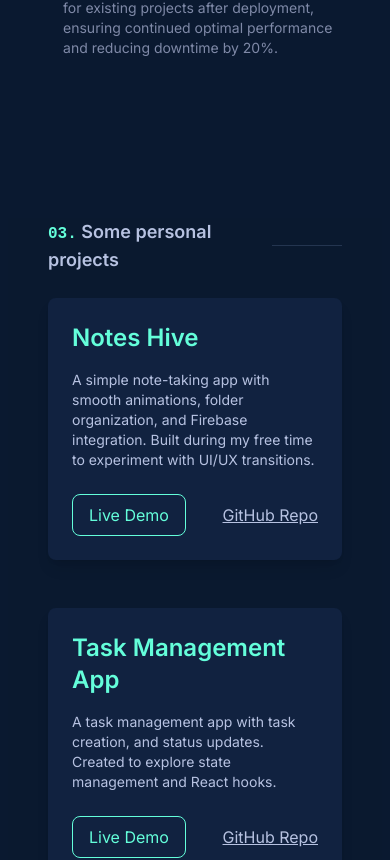
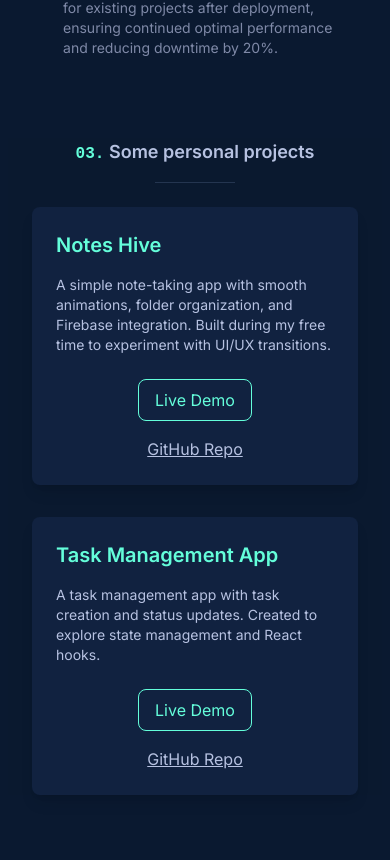
Before and after one commit to Seun-olu/My-Portfolio, a Next.js app: page / in a window 390 px wide. Shown: the part 2217-3077 px from the top of the page. Built offline with nearby package versions, Linux system fonts and the light colour scheme.

Commit message:
make the projects sections fully responsive

```diff
--- a/app/Components/Projects.jsx
+++ b/app/Components/Projects.jsx
@@ -6,9 +6,10 @@ const Projects = ({ id }) => {
   return (
     <section
       id={id}
-      className="lg:px-44 px-10 mt-40 scroll-mt-24 bg-[#0a192f] text-[#b7c2e1] flex flex-col w-full "
+      className="lg:px-44 px-6 mt-20 md:mt-40 scroll-mt-24 bg-[#0a192f] text-[#b7c2e1] flex flex-col w-full"
     >
-      <div className="flex gap-4 items-center justify-start pb-6 lg:pb-10 text-[#b7c2e1]">
+      {/* Section Title */}
+      <div className="flex flex-col sm:flex-row gap-4 items-center sm:justify-start pb-6 md:pb-10 text-center sm:text-left">
         <h2 className="cursor-pointer font-sanss font-semibold text-lg sm:text-xl lg:text-[25px]">
           <span className="text-[#64feda] font-Mono text-base sm:text-lg lg:text-[20px]">
             03.
@@ -19,23 +20,23 @@ const Projects = ({ id }) => {
       </div>
 
       {/* Project Cards */}
-      <div>
-        <div className="grid gap-12 md:grid-cols-2 max-w-5xl">
+      <div className="grid gap-8 sm:gap-12 grid-cols-1 md:grid-cols-2 max-w-5xl mx-auto">
         {/* Notes App Card */}
         <div className="relative group bg-[#112240] p-6 rounded-lg shadow-lg transform transition-transform hover:-translate-y-2">
-            <h3 className="text-2xl font-semibold text-[#64feda] mb-4">
+          <h3 className="text-xl sm:text-2xl font-semibold text-[#64feda] mb-4">
             Notes Hive
           </h3>
-            <p className="text-sm mb-6">
+          <p className="text-sm sm:text-base mb-6">
             A simple note-taking app with smooth animations, folder
-              organization, and Firebase integration. Built during my free time
-              to experiment with UI/UX transitions.
+            organization, and Firebase integration. Built during my free time to
+            experiment with UI/UX transitions.
           </p>
-            <div className="flex justify-between items-center">
+          <div className="flex flex-col sm:flex-row justify-between gap-4 items-center">
             <a
               href="https://note-hive.netlify.app/"
               className="text-[#64feda] border border-[#64feda] px-4 py-2 rounded-lg hover:bg-[#64feda] hover:text-[#0a192f] transition"
               target="_blank"
+              rel="noopener noreferrer"
             >
               Live Demo
             </a>
@@ -43,6 +44,7 @@ const Projects = ({ id }) => {
               href="https://github.com/Seun-olu/Note-Hive"
               className="text-[#b7c2e1] underline hover:text-[#64feda] transition"
               target="_blank"
+              rel="noopener noreferrer"
             >
               GitHub Repo
             </a>
@@ -51,18 +53,19 @@ const Projects = ({ id }) => {
 
         {/* Task Management App Card */}
         <div className="relative group bg-[#112240] p-6 rounded-lg shadow-lg transform transition-transform hover:-translate-y-2">
-            <h3 className="text-2xl font-semibold text-[#64feda] mb-4">
+          <h3 className="text-xl sm:text-2xl font-semibold text-[#64feda] mb-4">
             Task Management App
           </h3>
-            <p className="text-sm mb-6">
-              A task management app with task creation, and status updates.
-              Created to explore state management and React hooks.
+          <p className="text-sm sm:text-base mb-6">
+            A task management app with task creation and status updates. Created
+            to explore state management and React hooks.
           </p>
-            <div className="flex justify-between items-center">
+          <div className="flex flex-col sm:flex-row justify-between gap-4 items-center">
             <a
               href="https://tasks-hive.netlify.app/"
               className="text-[#64feda] border border-[#64feda] px-4 py-2 rounded-lg hover:bg-[#64feda] hover:text-[#0a192f] transition"
               target="_blank"
+              rel="noopener noreferrer"
             >
               Live Demo
             </a>
@@ -70,10 +73,10 @@ const Projects = ({ id }) => {
               href="https://github.com/Seun-olu/Task-Hive"
               className="text-[#b7c2e1] underline hover:text-[#64feda] transition"
               target="_blank"
+              rel="noopener noreferrer"
             >
               GitHub Repo
             </a>
-            </div>
           </div>
         </div>
       </div>
```
Lines whose indentation alone changed are shown as unchanged.
